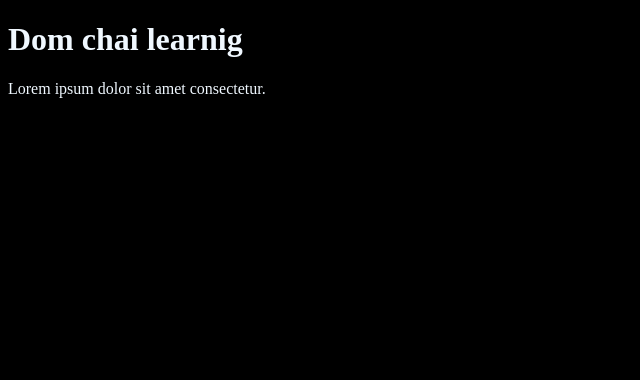
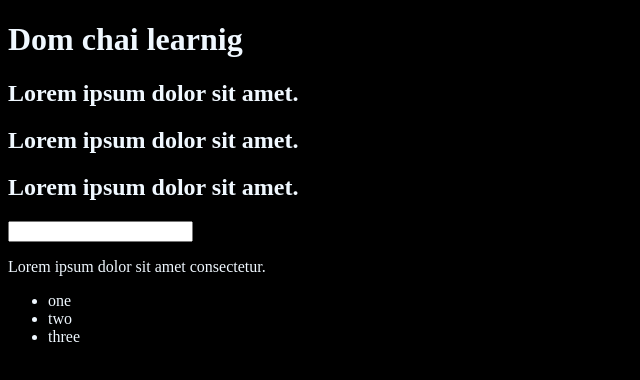
Before and after one commit to singhshubham103codeclub/Js-code-chai-aor-code, a plain HTML site: page Dom/index.html in a window 1280 px wide. Shown: the whole page, without its empty margins (0-640 px from the left). Drawn offline with Linux system fonts and the light colour scheme.

Commit message:
container config

```diff
--- a/Dom/index.html
+++ b/Dom/index.html
@@ -14,7 +14,14 @@
 <body class="bg-color">
    <div class="bg-color">
     <h1 id="title" class="heading">Dom chai learnig<span style="display: none;">test text</span></h1>
+    <h2>Lorem ipsum dolor sit amet.</h2>
+    <h2>Lorem ipsum dolor sit amet.</h2>
+    <h2>Lorem ipsum dolor sit amet.</h2>
+    <input type="password" name="" id="">
     <p>Lorem ipsum dolor sit amet consectetur.</p>
+    <ul><li>one </li>
+    <li>two</li>
+    <li>three</li></ul>
    </div>
 </body>
 </html>
```
